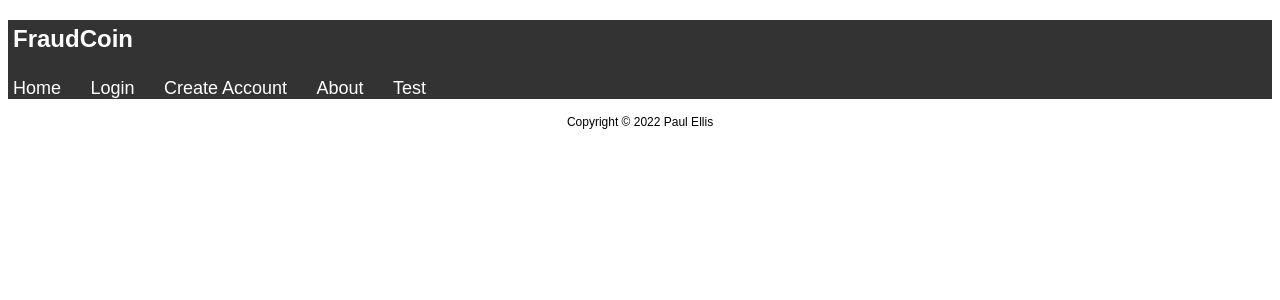
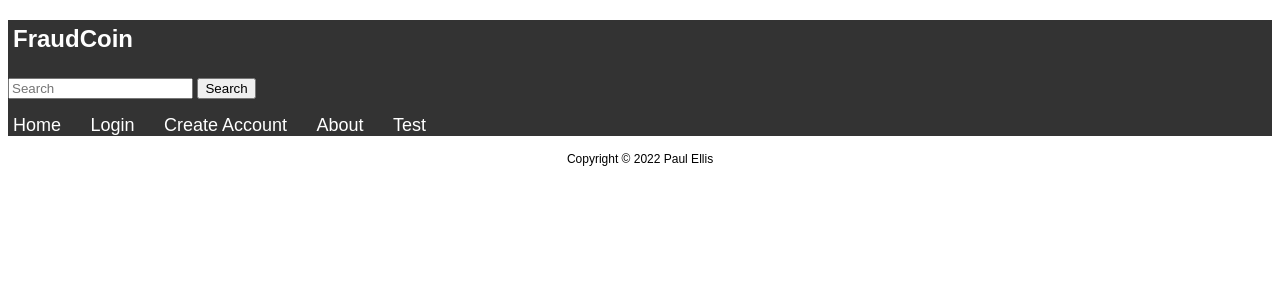
Before and after one commit to PaulEllis2001/CS401-Website, a PHP site: page / in a window 1280 px wide. Shown: the top 300 px of the page. Run offline with PHP 8.4, Linux system fonts and the light colour scheme.

Commit message:
Added Search Box

```diff
--- a/includes/header.php
+++ b/includes/header.php
@@ -11,6 +11,10 @@
             <div class="container">
                 <div class="navbar">
                 <h1 class="heading"><a class="title-nav" href="index.php">FraudCoin</a></h1>
+                <form id="search_form" method="POST" action="search_handler.php">
+                    <input type="text" id="search" name="search" placeholder="Search">
+                    <input type="submit" value="Search">
+                </form>
                     <ul class="navbar-nav">
                         <li class="nav-item">
                             <a class="nav-link" href="index.php">Home</a>
```
